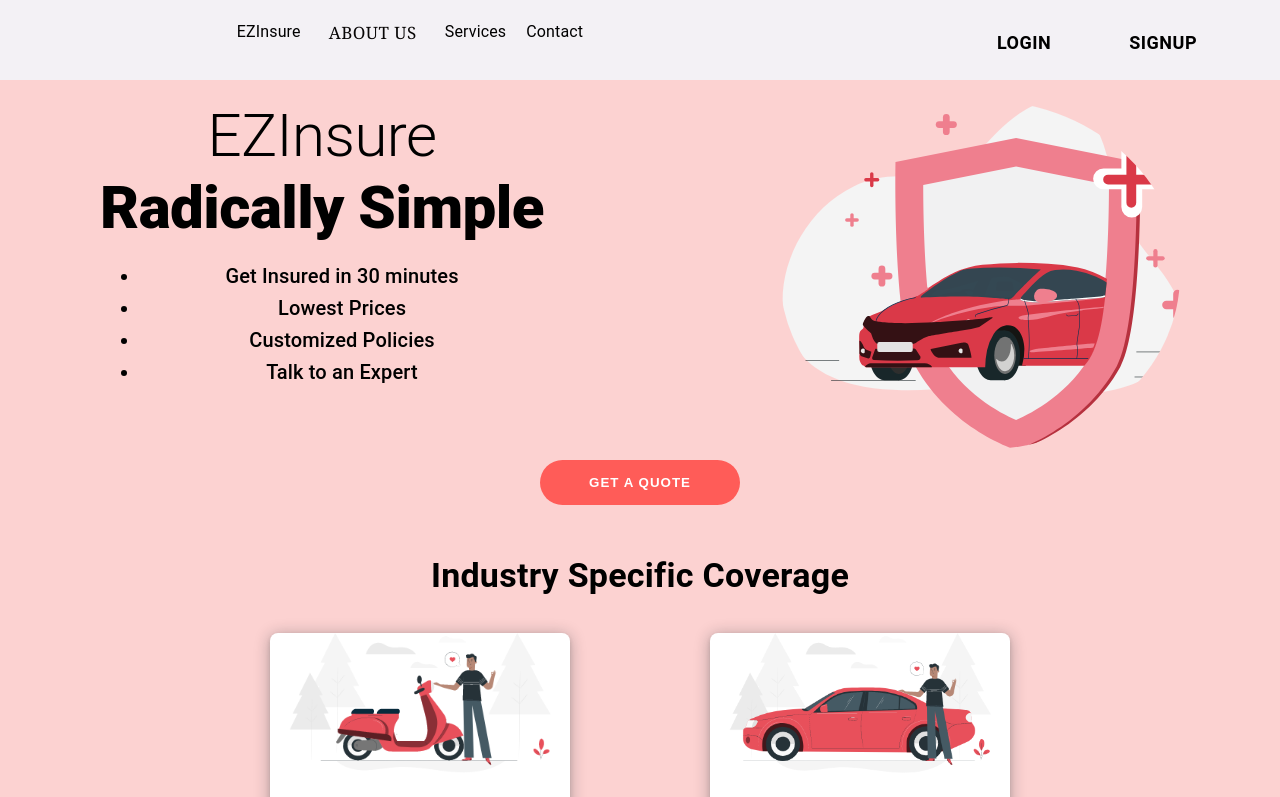
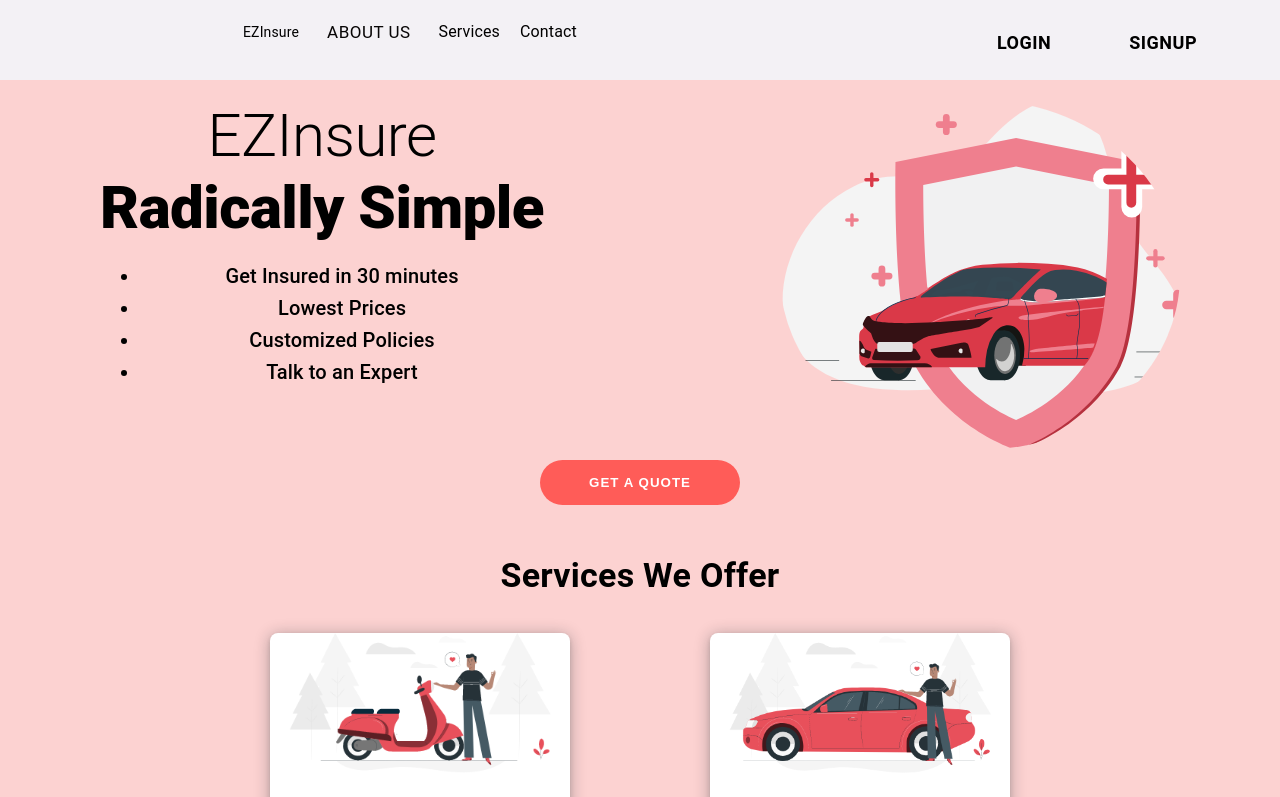
Before and after one commit to mayankavizva/capstone-project, a React (Create React App) app: page / in a window 1280 px wide. Shown: the top 797 px of the page. Built offline with nearby package versions, Linux system fonts and the light colour scheme.

Commit message:
made changes in forgot password component

```diff
--- a/src/Components/HomeComponent.js
+++ b/src/Components/HomeComponent.js
@@ -85,7 +85,7 @@ const HomeComponent = () => {
           </button>
         </div>
         <Typography variant="h4" className={classes.industryHeading}>
-          {`Industry Specific Coverage
+          {`Services We Offer
             `}
         </Typography>
         <ImgMediaCard />
--- a/src/Components/LoginRegistrationPage/ForgotPassword.js
+++ /dev/null
@@ -1,52 +0,0 @@
-import React from 'react';
-import Button from '@mui/material/Button';
-import TextField from '@mui/material/TextField';
-import Dialog from '@mui/material/Dialog';
-import DialogActions from '@mui/material/DialogActions';
-import DialogContent from '@mui/material/DialogContent';
-import DialogContentText from '@mui/material/DialogContentText';
-import DialogTitle from '@mui/material/DialogTitle';
-
-const ForgotPassword = () => {
-    const [open, setOpen] = React.useState(false);
-
-  const handleClickOpen = () => {
-    setOpen(true);
-  };
-
-  const handleClose = () => {
-    setOpen(false);
-  };
-    return (
-        <div>
-            <Button variant="outlined" onClick={handleClickOpen}>
-        Open form dialog
-      </Button>
-      <Dialog open={open} onClose={handleClose}>
-        <DialogTitle>Subscribe</DialogTitle>
-        <DialogContent>
-          <DialogContentText>
-            To subscribe to this website, please enter your email address here. We
-            will send updates occasionally.
-          </DialogContentText>
-          <TextField
-            autoFocus
-            margin="dense"
-            id="name"
-            label="Email Address"
-            type="email"
-            fullWidth
-            variant="standard"
-          />
-        </DialogContent>
-        <DialogActions>
-          <Button onClick={handleClose}>Cancel</Button>
-          <Button onClick={handleClose}>Subscribe</Button>
-        </DialogActions>
-      </Dialog>
-
-        </div>
-    )
-}
-
-export default ForgotPassword;
--- a/src/Components/LoginRegistrationPage/LoginPage.js
+++ b/src/Components/LoginRegistrationPage/LoginPage.js
@@ -12,7 +12,11 @@ import Grid from '@mui/material/Grid';
 import LockOutlinedIcon from '@mui/icons-material/LockOutlined';
 import Typography from '@mui/material/Typography';
 import { createTheme, ThemeProvider } from '@mui/material/styles';
-
+import Dialog from '@mui/material/Dialog';
+import DialogActions from '@mui/material/DialogActions';
+import DialogContent from '@mui/material/DialogContent';
+import DialogContentText from '@mui/material/DialogContentText';
+import DialogTitle from '@mui/material/DialogTitle';
 function Copyright(props) {
   return (
     <Typography variant="body2" color="text.secondary" align="center" {...props}>
@@ -38,7 +42,15 @@ export default function LoginPage() {
       password: data.get('password'),
     });
   };
+  const [open, setOpen] = React.useState(false);
 
+  const handleClickOpen = () => {
+    setOpen(true);
+  };
+
+  const handleClose = () => {
+    setOpen(false);
+  };
   return (
     <ThemeProvider theme={theme}>
       <Grid container component="main" sx={{ height: '100vh' }}>
@@ -108,12 +120,33 @@ export default function LoginPage() {
               </Button>
               <Grid container>
                 <Grid item xs>
-                  <Link href="/forgotpassword" variant="body2">
-                    Forgot password?
-                  </Link>
+                  <Button onClick={handleClickOpen}>
+                    ForgotPassword?
+                  </Button>
+                  <Dialog open={open} onClose={handleClose}>
+                    <DialogTitle>Forgot Password</DialogTitle>
+                    <DialogContent>
+                      <DialogContentText>
+                        Enter your email address:
+                      </DialogContentText>
+                      <TextField
+                        autoFocus
+                        margin="dense"
+                        id="name"
+                        type="email"
+                        autoComplete="off"
+                        fullWidth
+                        variant="standard"
+                      />
+                    </DialogContent>
+                    <DialogActions>
+                      <Button onClick={handleClose}>Cancel</Button>
+                      <Button onClick={handleClose}>Send OTP</Button>
+                    </DialogActions>
+                  </Dialog>
                 </Grid>
                 <Grid item>
-                  <Link href="/signup" variant="body2">
+                  <Link href="/signup" variant="body1">
                     {"Don't have an account? Sign Up"}
                   </Link>
                 </Grid>
--- a/src/Components/MainComponent.js
+++ b/src/Components/MainComponent.js
@@ -9,7 +9,6 @@ import ContactUs from './ContactUs'
 import GetAQuote from './Quote/GetAQuote'
 import LoginPage from './LoginRegistrationPage/LoginPage'
 import RegistrationPage from './LoginRegistrationPage/RegistrationPage'
-import ForgotPassword from './LoginRegistrationPage/ForgotPassword'
 
 function Component() {
   return (
@@ -25,9 +24,6 @@ function Component() {
         <Route exact path="/login" component={LoginPage} />
       </Switch>
       <Switch>
-        <Route exact path="/forgotpassword" component={ForgotPassword} />
-      </Switch>
-      <Switch>
         <Route exact path="/signup" component={RegistrationPage} />
       </Switch>
       <Switch>
--- a/src/Components/Navbar/Navbar.css
+++ b/src/Components/Navbar/Navbar.css
@@ -44,7 +44,6 @@
   padding-right: 40px;
   text-transform: uppercase;
 }
-
 .navbar ul li {
   height: 5%;
   display: inline-block;
@@ -58,10 +57,9 @@
 }
 #fade-button {
   font-size: 17px;
-  font-weight: 550;
+  font-weight: 400;
   color: rgb(8, 6, 6);
   cursor: pointer;
-  font-family: Georgia, 'Times New Roman', Times, serif;
 }
 .navbar ul li:hover {
   cursor: pointer;
--- a/src/Components/Navbar/Navbar.js
+++ b/src/Components/Navbar/Navbar.js
@@ -33,13 +33,12 @@ export default function Navbar() {
       <div className="left-box">
         <ul>
           <li>
-          <Typography variant="body1">
+          <Typography variant="body2">
             <Link to="/home">
               EZInsure
             </Link>
             </Typography>
             </li>
-
           <li>
             <a href="#">
             </a>
@@ -51,7 +50,7 @@ export default function Navbar() {
               onClick={handleClick}
             >
               {' '}
-              ABOUT US{' '}
+              About Us{' '}
             </Button>
             <Menu
               id="fade-menu"
```
